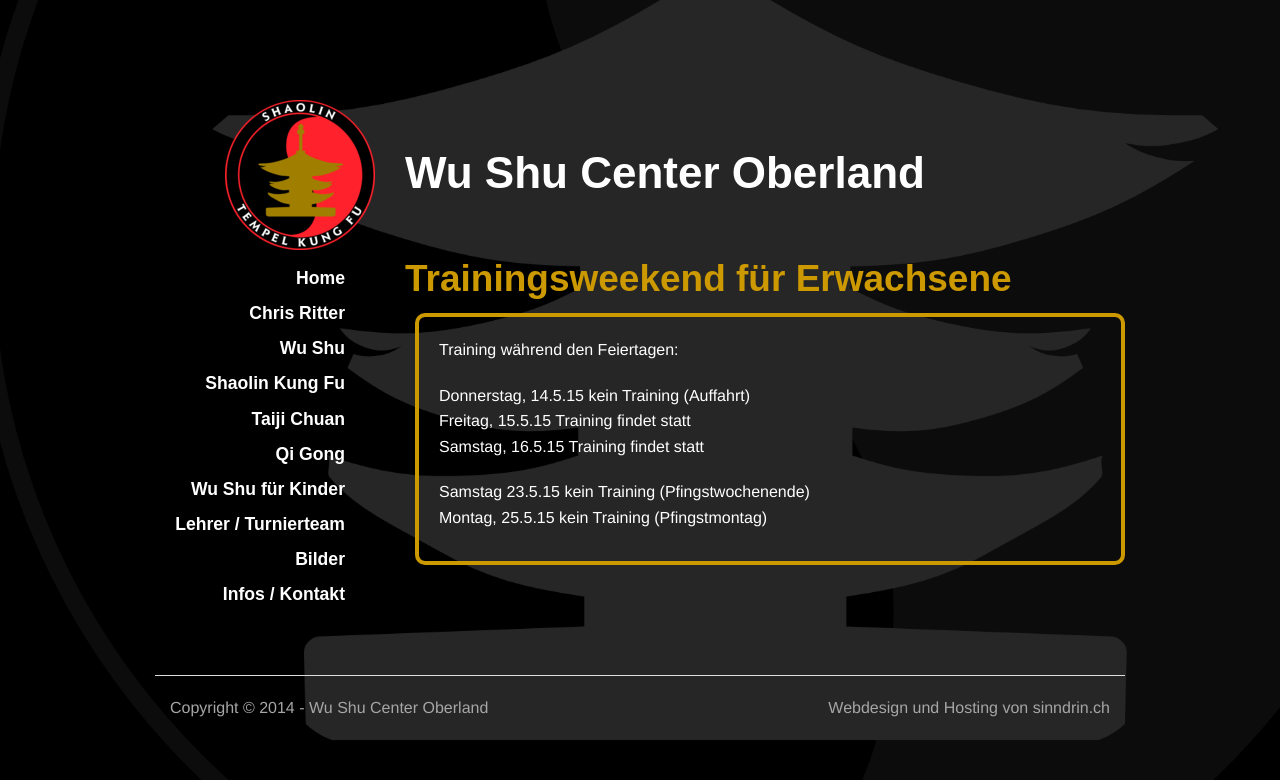
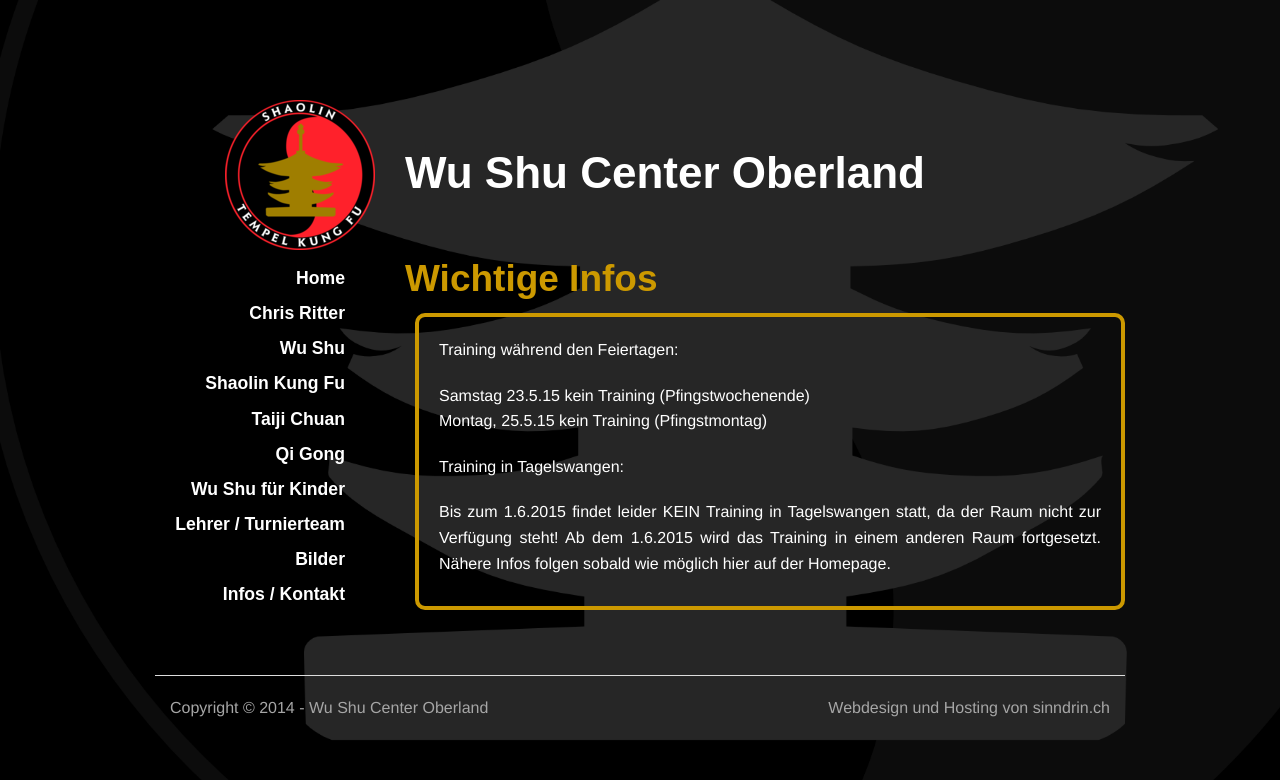
Before and after one commit to wu-shu/wu-shu.github.io, a Jekyll site: the page built from aktuell/index.md, in a window 1280 px wide. Shown: the top 780 px of the page. Built offline with Jekyll 4.4.1, drawn with Linux system fonts in a browser that asks for light colours; some web fonts are replaced; Markdown is read by kramdown in place of the engine named in the settings; comment, search, counter and statistics services are not loaded.

Commit message:
training tagelswangen

```diff
--- a/_layouts/splashscreen.html
+++ b/_layouts/splashscreen.html
@@ -44,12 +44,12 @@
     <ul class="side-nav splashscreen hide-for-small">
       {% include navigation.html %}
       <!--Newsbox-->
-      <li style="margin-left: 640px; margin-top: -340px;"><a class="newsbox" href="/aktuell/"><div id="newsbox-image"></div>Training<br>während den<br>Feiertagen</a></li>
+      <li style="margin-left: 640px; margin-top: -340px;"><a class="newsbox" href="/aktuell/"><div id="newsbox-image"></div>Wichtige<br>Infos</a></li>
     </ul>
     <!-- Navigation for small -->
     <ul class="side-nav show-for-small" style="text-align: center;">
       <!--Newsbox-->
-      <li style="z-index:-1;"><a class="newsbox" href="/aktuell/" style="margin-left: auto; margin-right: auto; margin-top: 40px; margin-bottom: 40px;"><div id="newsbox-image"></div>Training&shy;während den&shy;Feiertagen</a></li>
+      <li style="z-index:-1;"><a class="newsbox" href="/aktuell/" style="margin-left: auto; margin-right: auto; margin-top: 40px; margin-bottom: 40px;"><div id="newsbox-image"></div>Wichtige&shy;Infos</a></li>
       {% include navigation.html %}
      </ul>
   </div>
--- a/aktuell/index.md
+++ b/aktuell/index.md
@@ -1,13 +1,14 @@
 ---
 layout: default
-title: Trainingsweekend für Erwachsene
+title: Wichtige Infos
 ---
 
 Training während den Feiertagen:
 
-Donnerstag, 14.5.15 kein Training (Auffahrt)<br>
-Freitag, 15.5.15 Training findet statt<br>
-Samstag, 16.5.15 Training findet statt<br>
-
 Samstag 23.5.15 kein Training (Pfingstwochenende)<br>
 Montag, 25.5.15 kein Training (Pfingstmontag)
+
+Training in Tagelswangen:
+
+Bis zum 1.6.2015 findet leider KEIN Training in Tagelswangen statt, da der Raum nicht zur Verfügung steht!
+Ab dem 1.6.2015 wird das Training in einem anderen Raum fortgesetzt. Nähere Infos folgen sobald wie möglich hier auf der Homepage.
```
Also changed, not shown: 1 other file.
